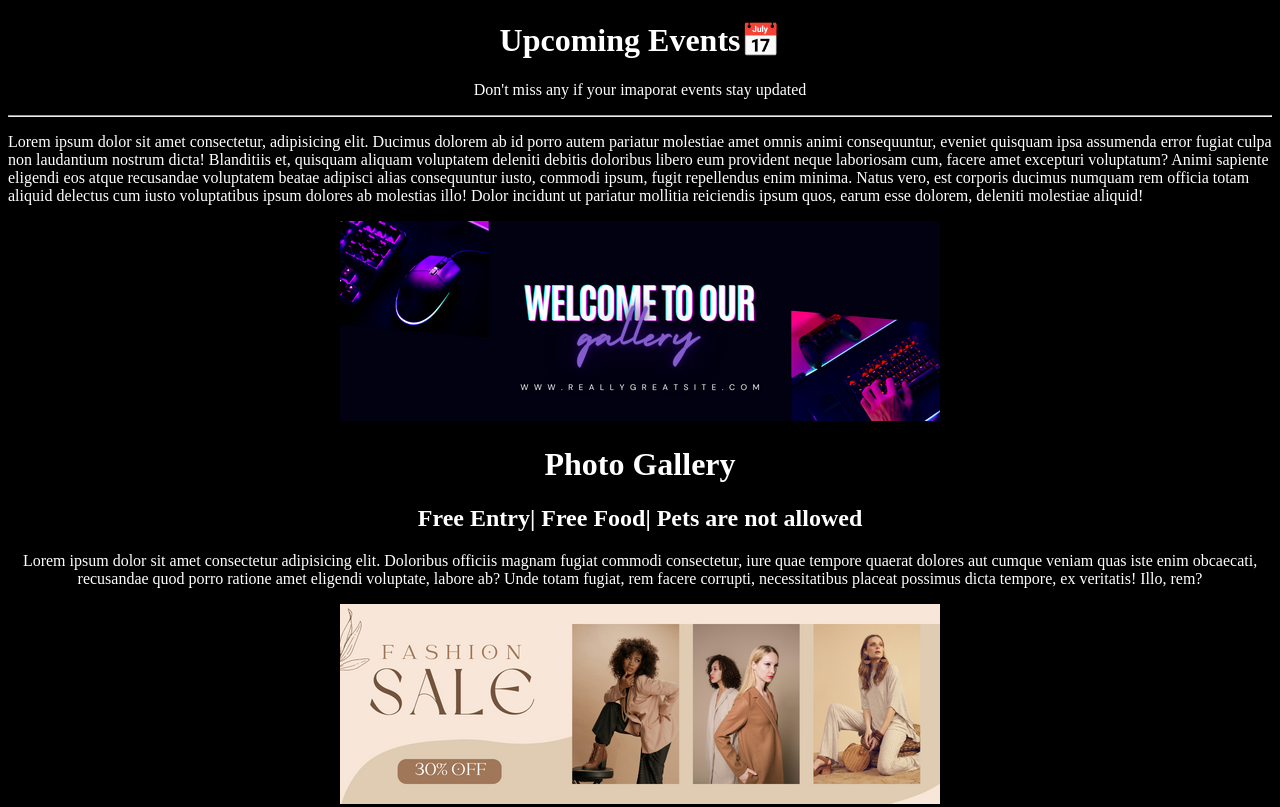
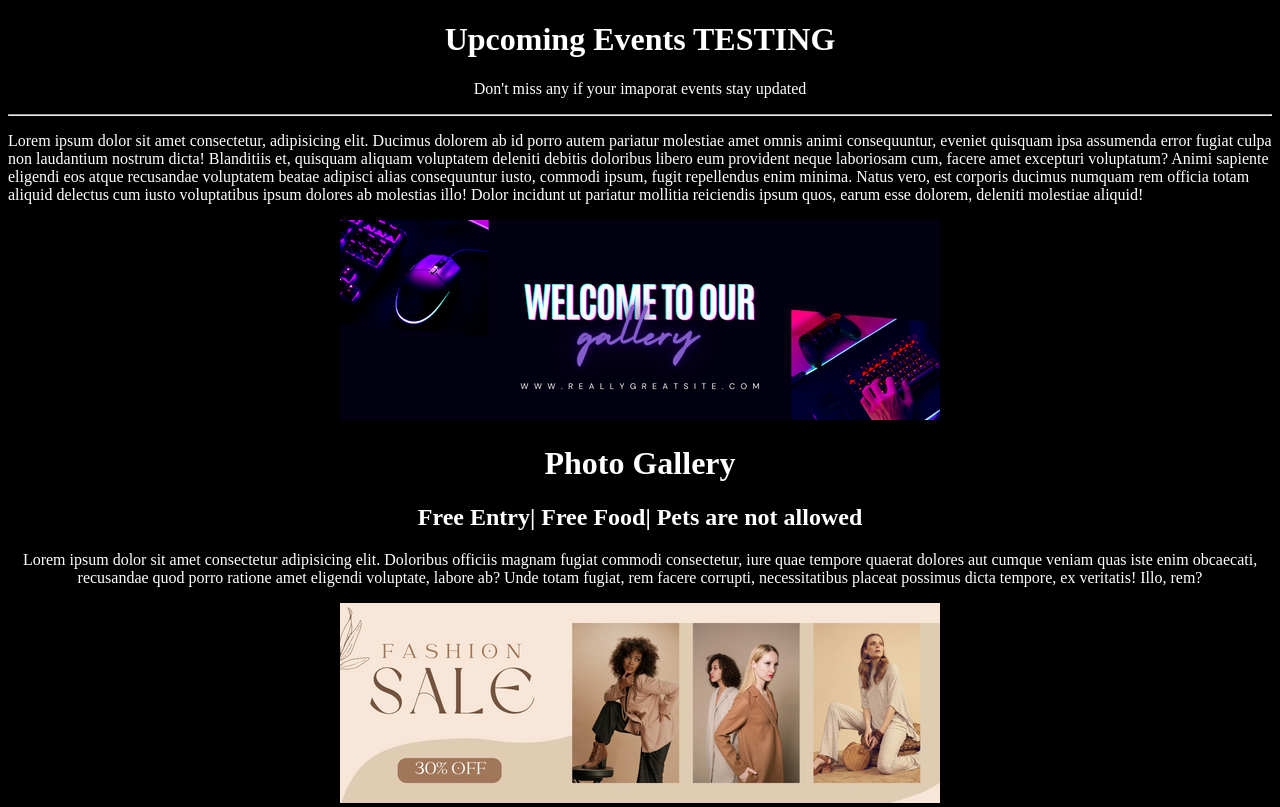
Before and after one commit to single-cry/events, a plain HTML site: page index.html in a window 1280 px wide. Shown: the top 807 px of the page. Drawn offline with Linux system fonts and the light colour scheme.

Commit message:
title changed

```diff
--- a/index.html.html
+++ b/index.html
@@ -9,7 +9,7 @@
 
 <body bgcolor="black" style="color: white">
     <center>
-<h1>Upcoming Events📅</h1>
+<h1>Upcoming Events TESTING</h1>
 <p>Don't miss any if your imaporat events stay updated</p>
 </center>
 
```
